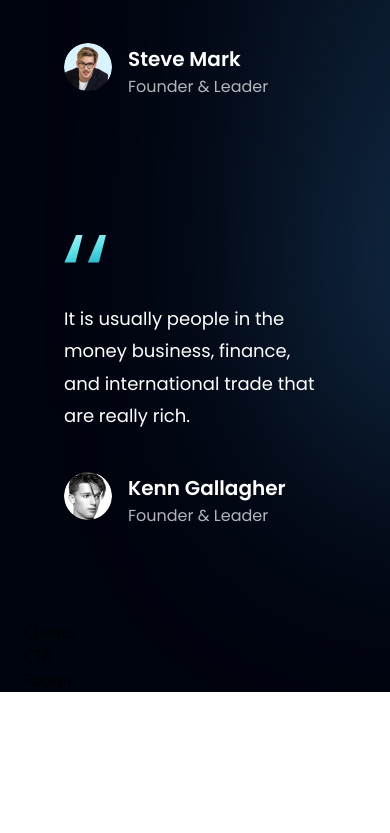
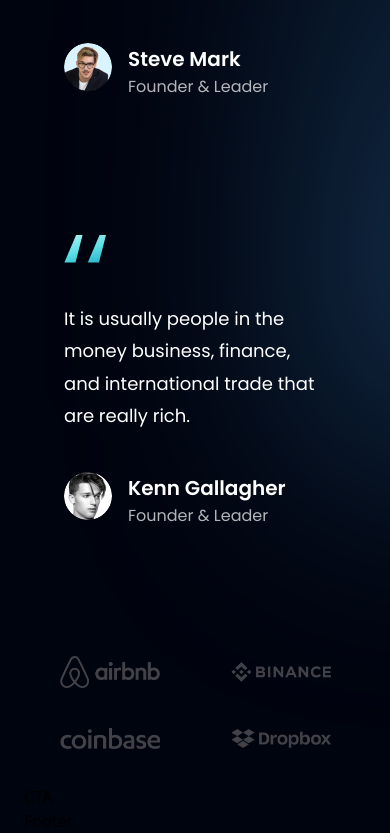
Before and after one commit to AvishkaGihan/hoobank-ui, a React (Vite) app: page / in a window 390 px wide. Shown: the part 5291-6124 px from the top of the page. Before the commit the page ends 5983 px from the top, so only its background shows below. Built offline with nearby package versions, Linux system fonts and the light colour scheme.

Commit message:
Implement Clients component to display client logos in a responsive layout

```diff
--- a/src/components/Clients.jsx
+++ b/src/components/Clients.jsx
@@ -1,5 +1,23 @@
-const Clients = () => {
-  return <div>Clients</div>;
-};
+import { clients } from "../constants";
+import styles from "../style";
+
+const Clients = () => (
+  <section className={`${styles.flexCenter} my-4`}>
+    <div className={`${styles.flexCenter} flex-wrap w-full`}>
+      {clients.map((client) => (
+        <div
+          key={client.id}
+          className={`flex-1 ${styles.flexCenter} sm:min-w-[192px] min-w-[120px] m-5`}
+        >
+          <img
+            src={client.logo}
+            alt="client_logo"
+            className="sm:w-[192px] w-[100px] object-contain"
+          />
+        </div>
+      ))}
+    </div>
+  </section>
+);
 
 export default Clients;
```
